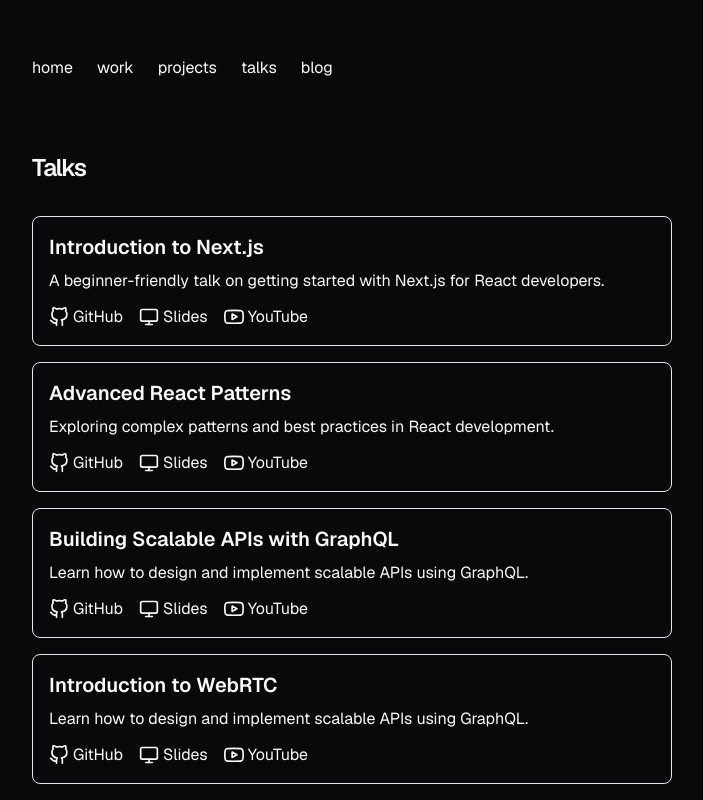
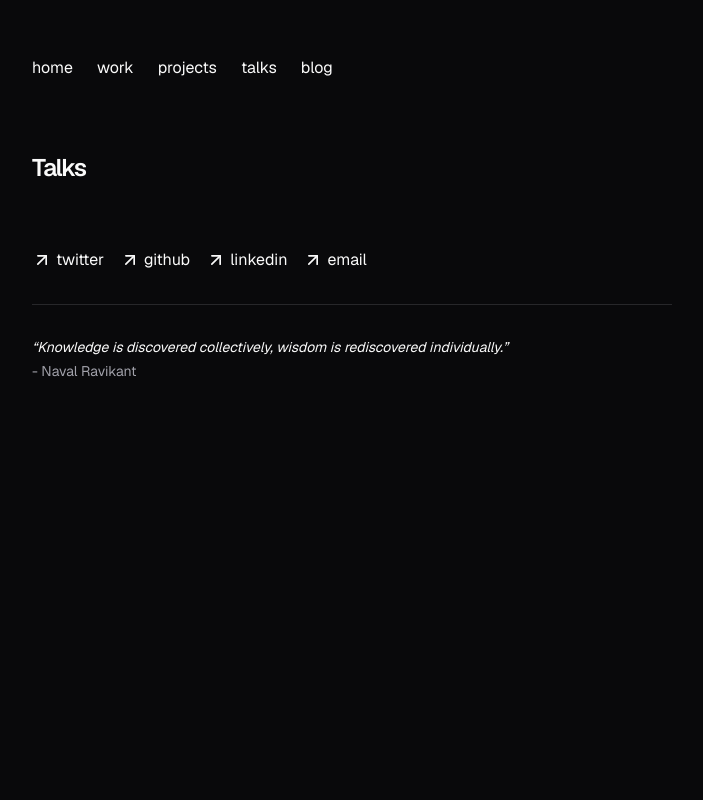
Before and after one commit to christyjacob4/portfolio, a Next.js app: page /talks in a window 1280 px wide. Shown: the top 800 px of the page, without its empty margins (288-991 px from the left). Built offline with nearby package versions, Linux system fonts and the light colour scheme.

Commit message:
feat: comment out talks

```diff
--- a/src/app/talks/page.tsx
+++ b/src/app/talks/page.tsx
@@ -4,38 +4,38 @@ export const metadata = {
 };
 
 const talks = [
-  {
-    title: "Introduction to Next.js",
-    description:
-      "A beginner-friendly talk on getting started with Next.js for React developers.",
-    github: "https://github.com/yourusername/nextjs-intro-talk",
-    slides: "https://speakerdeck.com/yourusername/intro-to-nextjs",
-    youtube: "https://www.youtube.com/watch?v=example1",
-  },
-  {
-    title: "Advanced React Patterns",
-    description:
-      "Exploring complex patterns and best practices in React development.",
-    github: "https://github.com/yourusername/advanced-react-patterns",
-    slides: "https://speakerdeck.com/yourusername/advanced-react-patterns",
-    youtube: "https://www.youtube.com/watch?v=example2",
-  },
-  {
-    title: "Building Scalable APIs with GraphQL",
-    description:
-      "Learn how to design and implement scalable APIs using GraphQL.",
-    github: "https://github.com/yourusername/graphql-scalable-apis",
-    slides: "https://speakerdeck.com/yourusername/scalable-graphql-apis",
-    youtube: "https://www.youtube.com/watch?v=example3",
-  },
-  {
-    title: "Introduction to WebRTC",
-    description:
-      "Learn how to design and implement scalable APIs using GraphQL.",
-    github: "https://github.com/yourusername/graphql-scalable-apis",
-    slides: "https://speakerdeck.com/yourusername/scalable-graphql-apis",
-    youtube: "https://youtu.be/Rjv-4aT-_8c?t=544",
-  },
+  // {
+  //   title: "Introduction to Next.js",
+  //   description:
+  //     "A beginner-friendly talk on getting started with Next.js for React developers.",
+  //   github: "https://github.com/yourusername/nextjs-intro-talk",
+  //   slides: "https://speakerdeck.com/yourusername/intro-to-nextjs",
+  //   youtube: "https://www.youtube.com/watch?v=example1",
+  // },
+  // {
+  //   title: "Advanced React Patterns",
+  //   description:
+  //     "Exploring complex patterns and best practices in React development.",
+  //   github: "https://github.com/yourusername/advanced-react-patterns",
+  //   slides: "https://speakerdeck.com/yourusername/advanced-react-patterns",
+  //   youtube: "https://www.youtube.com/watch?v=example2",
+  // },
+  // {
+  //   title: "Building Scalable APIs with GraphQL",
+  //   description:
+  //     "Learn how to design and implement scalable APIs using GraphQL.",
+  //   github: "https://github.com/yourusername/graphql-scalable-apis",
+  //   slides: "https://speakerdeck.com/yourusername/scalable-graphql-apis",
+  //   youtube: "https://www.youtube.com/watch?v=example3",
+  // },
+  // {
+  //   title: "Introduction to WebRTC",
+  //   description:
+  //     "Learn how to design and implement scalable APIs using GraphQL.",
+  //   github: "https://github.com/yourusername/graphql-scalable-apis",
+  //   slides: "https://speakerdeck.com/yourusername/scalable-graphql-apis",
+  //   youtube: "https://youtu.be/Rjv-4aT-_8c?t=544",
+  // },
 ];
 
 export default function Page() {
```
